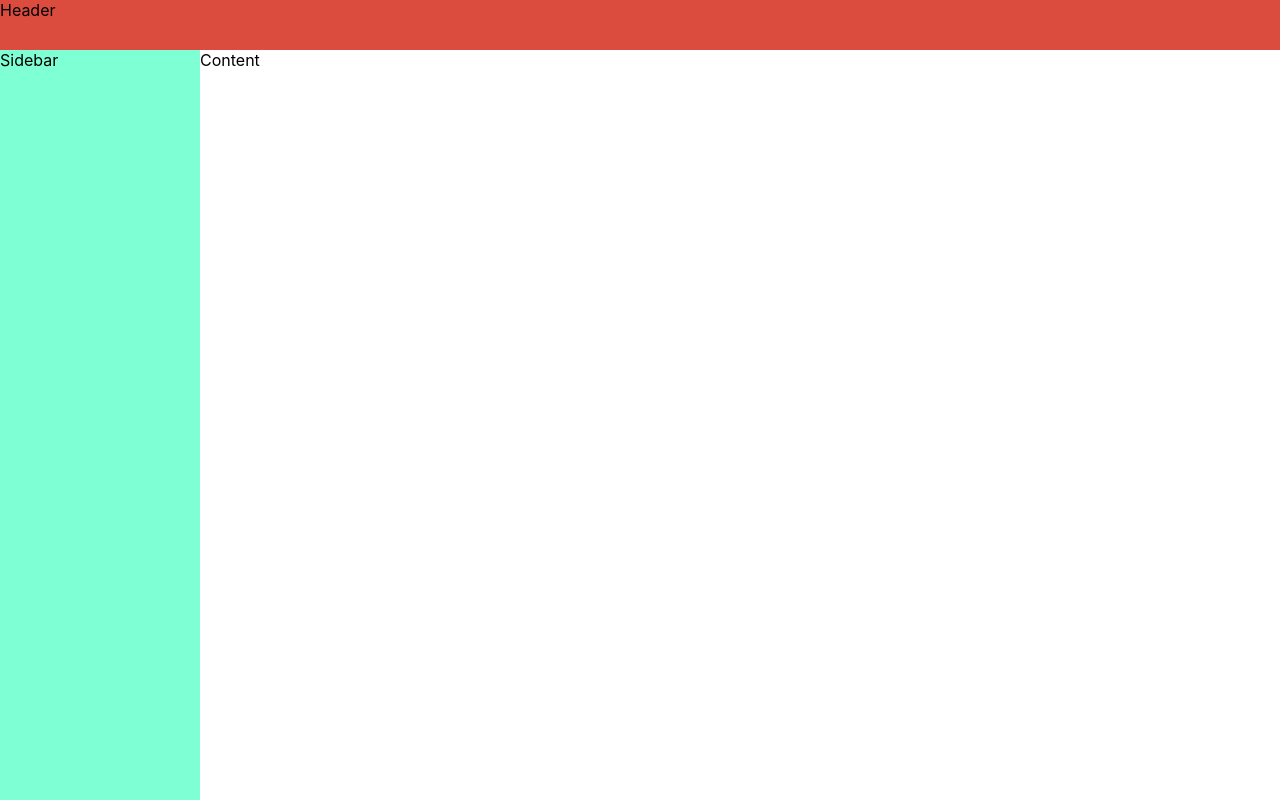
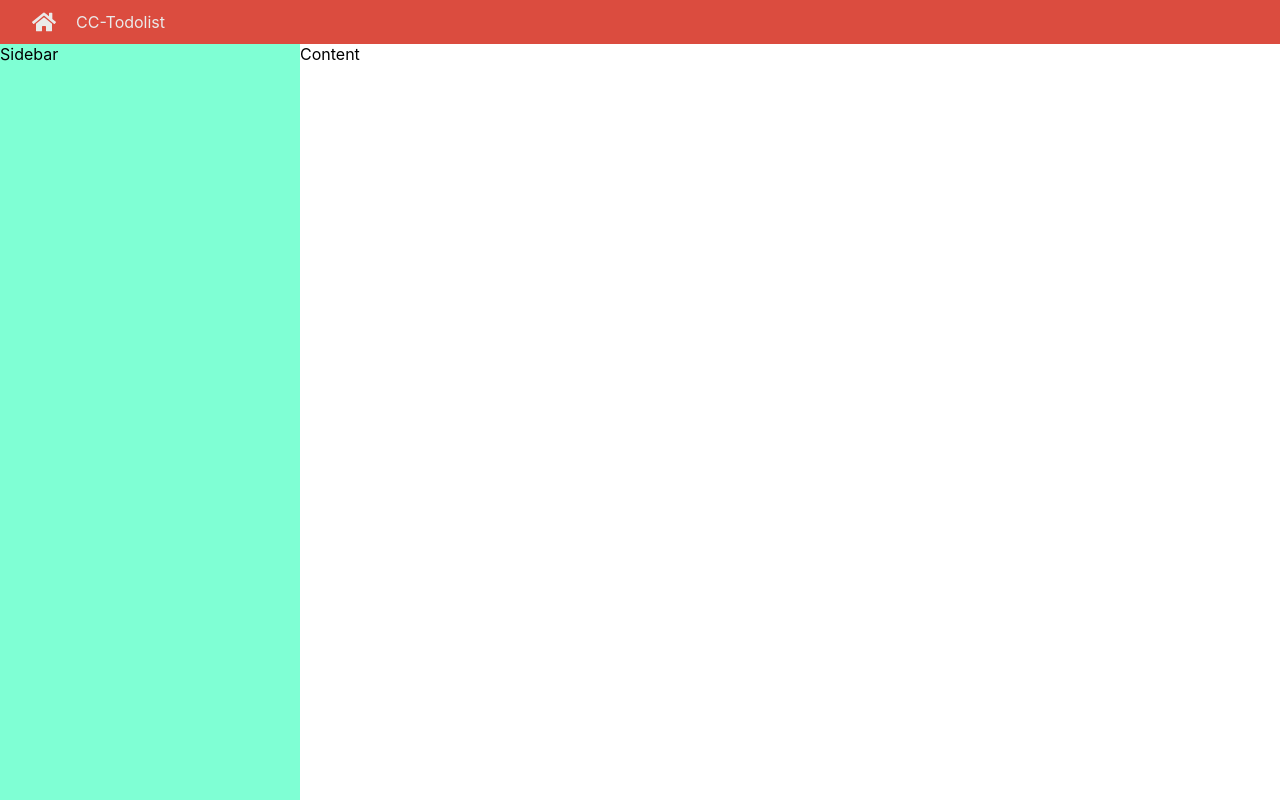
Before and after one commit to Krittayot007/CC-React-Todolist, a React (Create React App) app: page / in a window 1280 px wide. Built offline with nearby package versions, Linux system fonts and the light colour scheme.

Commit message:
finish:Header

```diff
--- a/package.json
+++ b/package.json
@@ -8,6 +8,7 @@
     "@testing-library/user-event": "^13.5.0",
     "react": "^18.2.0",
     "react-dom": "^18.2.0",
+    "react-icons": "^4.8.0",
     "react-scripts": "5.0.1",
     "sass": "^1.62.0",
     "web-vitals": "^2.1.4"
--- a/src/App.js
+++ b/src/App.js
@@ -1,11 +1,16 @@
 import './App.scss';
+import { FaHome } from 'react-icons/fa';
 
 function App() {
   return (
     <div className='container'>
       {/* Header */}
-      <header className='header'>Header</header>
-
+      <header className='header'>
+        <span>
+          <FaHome />
+        </span>
+        <div>CC-Todolist</div>
+      </header>
       {/* Sidebar */}
       <aside className='sidebar'>Sidebar</aside>
 
--- a/src/App.scss
+++ b/src/App.scss
@@ -1,7 +1,7 @@
 $primary : #db4c3f;
 $grey : rgb(234,234,234);
-$sidebar-width: 200px;
-$header-height: 50px;
+$sidebar-width: 300px;
+$header-height: 44px;
 
 .container {
     display: grid;
@@ -13,6 +13,19 @@
     background-color: $primary;
     grid-column: 1/3; // start/end
     grid-row: 1/2;
+
+    display: flex;
+    align-items: center;
+    gap: 20px;
+    padding: 0.5rem 2rem;
+    color: $grey;
+
+    & > span {
+        display: flex;
+        cursor: pointer;
+        font-size: 24px;
+        // align-items: center;
+    }
 }
 
 .sidebar {
```
Also changed, not shown: 1 other file (tests, documents, lock files or other folders).
